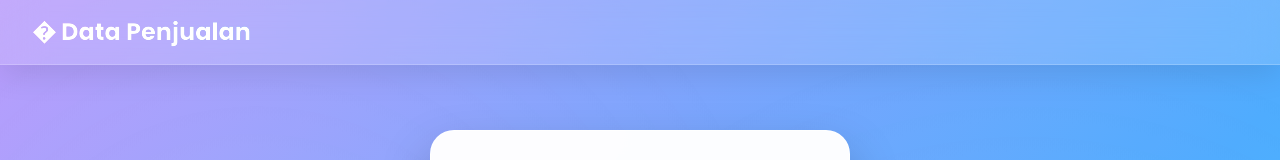
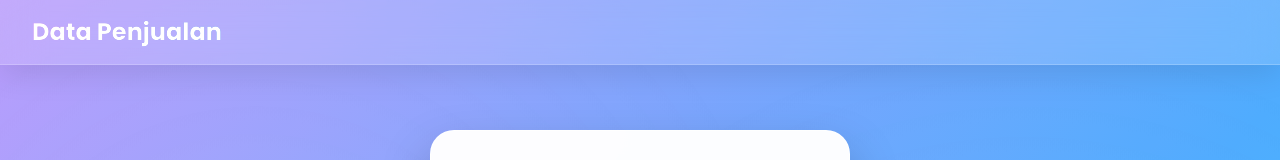
Before and after one commit to kurniananda772/web-aplikasi-pengelola-data, a React (Create React App) app: page / in a window 1280 px wide. Shown: the top 160 px of the page. Built offline with nearby package versions, Linux system fonts and the light colour scheme.

Commit message:
mengubah kata data penjualan

```diff
--- a/src/components/Navbar.jsx
+++ b/src/components/Navbar.jsx
@@ -16,7 +16,7 @@ const Navbar = ({ isLoggedIn, onLogout }) => {
     <nav className="navbar px-6 py-4">
       <div className="flex justify-between items-center">
         <Link to="/dashboard" className="text-2xl font-bold bg-gradient-to-r from-purple-600 to-blue-600 bg-clip-text text-transparent">
-          � Data Penjualan
+          Data Penjualan
         </Link>
 
         <div className="flex items-center space-x-4">
```
